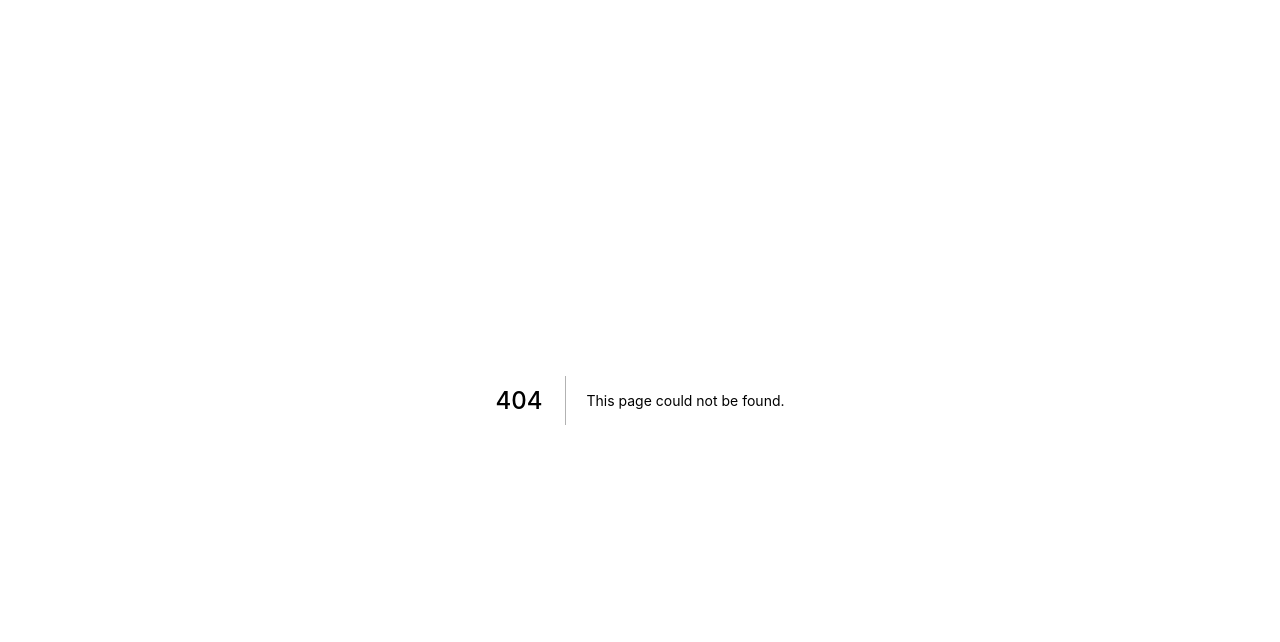
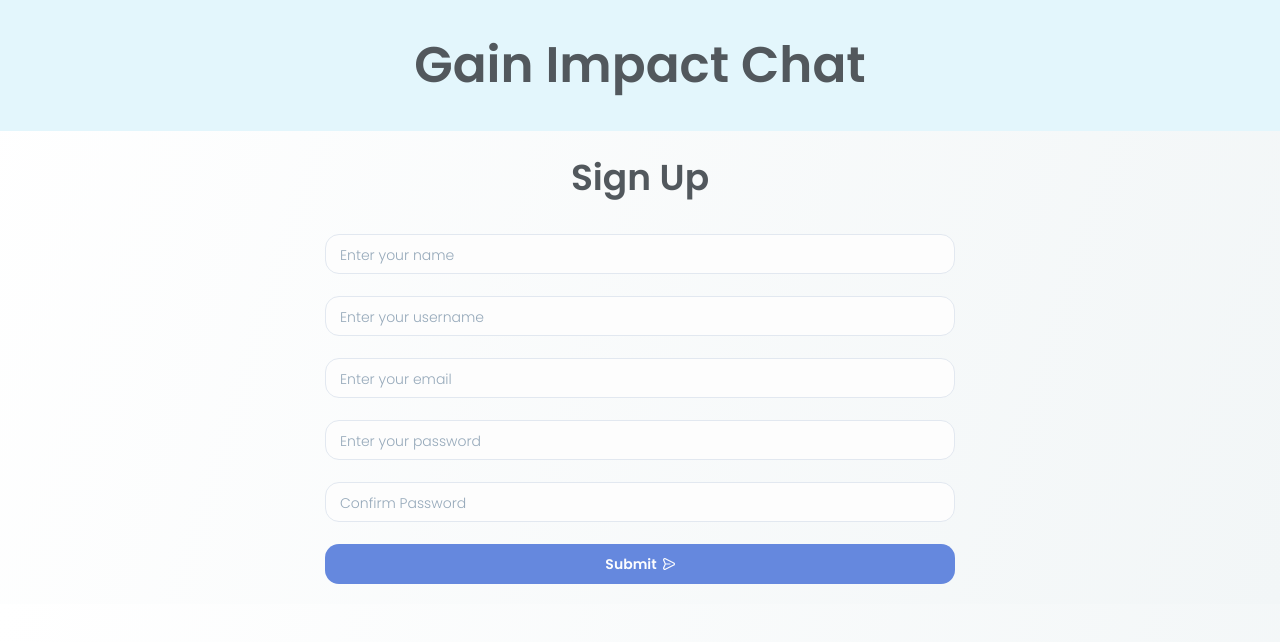
Before and after one commit to muiz6/gainimpact-chat, a Next.js app in the folder app/: page /sign-up in a window 1280 px wide. Before the commit this address had no page. Shown: the top 642 px of the page. Built offline with nearby package versions, Linux system fonts and the light colour scheme.

Commit message:
created sign up page

```diff
--- /dev/null
+++ b/app/src/components/BrandHeader.jsx
@@ -0,0 +1,12 @@
+import { chakra } from '@chakra-ui/react';
+import React from 'react';
+
+export default function BrandHeader() {
+  return (
+    <chakra.header bgColor="primary" py="7">
+      <chakra.h1 color="onPrimary" fontSize="50px" fontWeight="600" textAlign="center">
+        Gain Impact Chat
+      </chakra.h1>
+    </chakra.header>
+  );
+}
--- /dev/null
+++ b/app/src/components/FormInput.jsx
@@ -0,0 +1,20 @@
+import { Input } from '@chakra-ui/react';
+import React from 'react';
+
+export default function FormInput({ name, placeholder, type }) {
+  return (
+    <Input
+      bgColor="#FDFDFD"
+      borderRadius="14px"
+      name={name}
+      placeholder={placeholder}
+      px="14px"
+      type={type}
+      _placeholder={{
+        color: '#96A9BA',
+        fontSize: 'sm',
+        fontWeight: '300',
+      }}
+    />
+  );
+}
--- /dev/null
+++ b/app/src/components/MyButton.jsx
@@ -0,0 +1,17 @@
+import { Button } from '@chakra-ui/react';
+import React from 'react';
+
+export default function MyButton({ children }) {
+  return (
+    <Button
+      color="onSecondary"
+      fontSize="sm"
+      bgColor="secondary"
+      borderRadius="14px"
+      w="100%"
+      _hover={{ bgColor: 'none' }}
+    >
+      {children}
+    </Button>
+  );
+}
--- /dev/null
+++ b/app/src/components/SubmitButton.jsx
@@ -0,0 +1,14 @@
+import { Image } from '@chakra-ui/react';
+import React from 'react';
+
+import svgs from 'svgs';
+import MyButton from './MyButton';
+
+export default function SubmitButton() {
+  return (
+    <MyButton>
+      Submit
+      <Image src={svgs.plane} ml="1.5" />
+    </MyButton>
+  );
+}
--- /dev/null
+++ b/app/src/features/SignUpPage.jsx
@@ -0,0 +1,35 @@
+import { Box, chakra, Text } from '@chakra-ui/react';
+import React from 'react';
+
+import BrandHeader from 'components/BrandHeader';
+import FormInput from 'components/FormInput';
+import SubmitButton from 'components/SubmitButton';
+
+export default function SignUpPage() {
+  return (
+    <>
+      <BrandHeader />
+      <chakra.section px="5" py="20px">
+        <Text fontSize="4xl" fontWeight="600" mb="29px" textAlign="center">Sign Up</Text>
+        <chakra.form maxWidth="630px" mx="auto">
+          <Box mb="22px">
+            <FormInput placeholder="Enter your name" />
+          </Box>
+          <Box mb="22px">
+            <FormInput placeholder="Enter your username" />
+          </Box>
+          <Box mb="22px">
+            <FormInput placeholder="Enter your email" />
+          </Box>
+          <Box mb="22px">
+            <FormInput placeholder="Enter your password" />
+          </Box>
+          <Box mb="22px">
+            <FormInput placeholder="Confirm Password" />
+          </Box>
+          <SubmitButton />
+        </chakra.form>
+      </chakra.section>
+    </>
+  );
+}
--- /dev/null
+++ b/app/src/pages/sign-up.jsx
@@ -0,0 +1,9 @@
+import React from 'react';
+
+import SignUpPage from 'features/SignUpPage';
+
+export default function SignUp() {
+  return (
+    <SignUpPage />
+  );
+}
--- /dev/null
+++ b/app/src/svgs.js
@@ -0,0 +1,3 @@
+export default {
+  plane: '/assets/svgs/plane.svg',
+};
--- /dev/null
+++ b/app/src/theme.js
@@ -0,0 +1,26 @@
+import { extendTheme } from '@chakra-ui/react';
+
+const colors = {
+  primary: '#E3F6FC',
+  onPrimary: '#52585D',
+  secondary: '#6588DE',
+  onSecondary: '#FDFDFE',
+  background: '',
+  onBackground: '#52585D',
+};
+
+const styles = {
+  global: {
+    body: {
+      background: 'linear-gradient(107.56deg, #FFFFFF 0%, #F2F6F7 100%)',
+      color: colors.onBackground,
+      fontFamily: 'Poppins, sans-serif',
+      fontWeight: '400',
+    },
+    li: {
+      listStyleType: 'none',
+    },
+  },
+};
+
+export default extendTheme({ colors, styles });
```
Also changed, not shown: app/package.json (+5 -4 lines), app/src/pages/_app.jsx (+6 -1 lines), app/public/assets/svgs/plane.svg (added).
